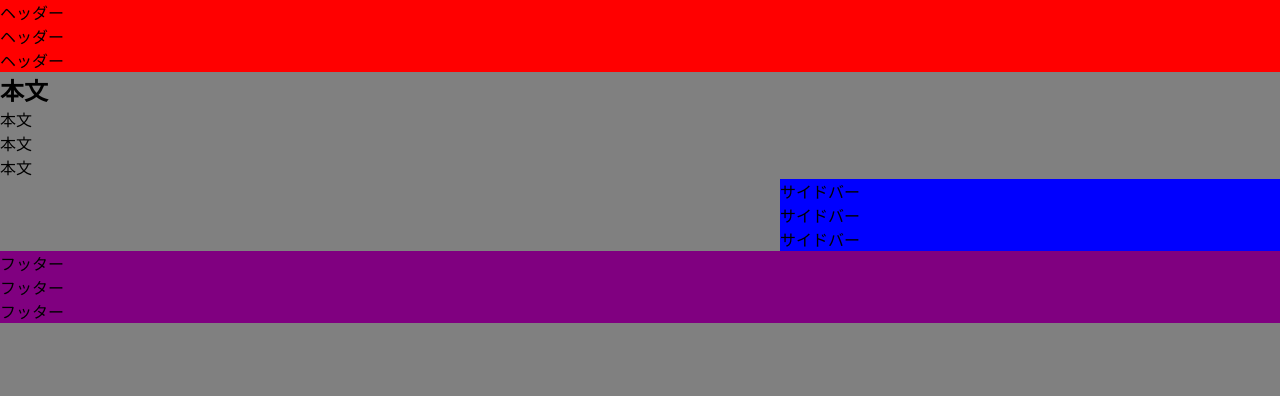
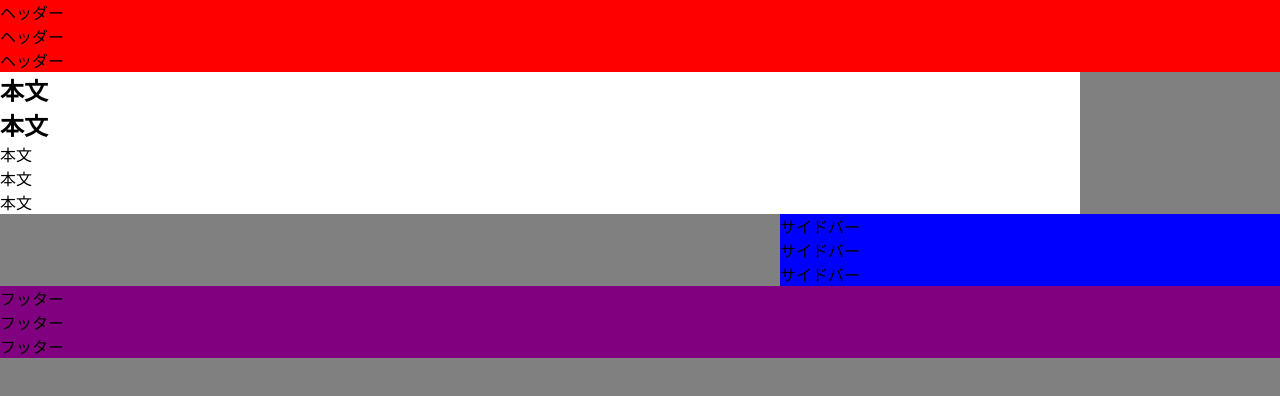
Before and after one commit to miyabooks/web1-7, a plain HTML site: page index.html in a window 1280 px wide. Drawn offline with Linux system fonts and the light colour scheme.

Commit message:
Update index.html

```diff
--- a/index.html
+++ b/index.html
@@ -11,12 +11,15 @@
       <p>ヘッダー</p>
       <p>ヘッダー</p>
     </header>
+    <section id="main">
+      <h1>本文</h1>
     <article id="mainl">
-      <h1>本文</h1>
+      <h2>本文</h2>
       <p>本文</p>
       <p>本文</p>
       <p>本文</p>
     </article>
+   </section>
     <aside>
       <p>サイドバー</p>
       <p>サイドバー</p>
```
